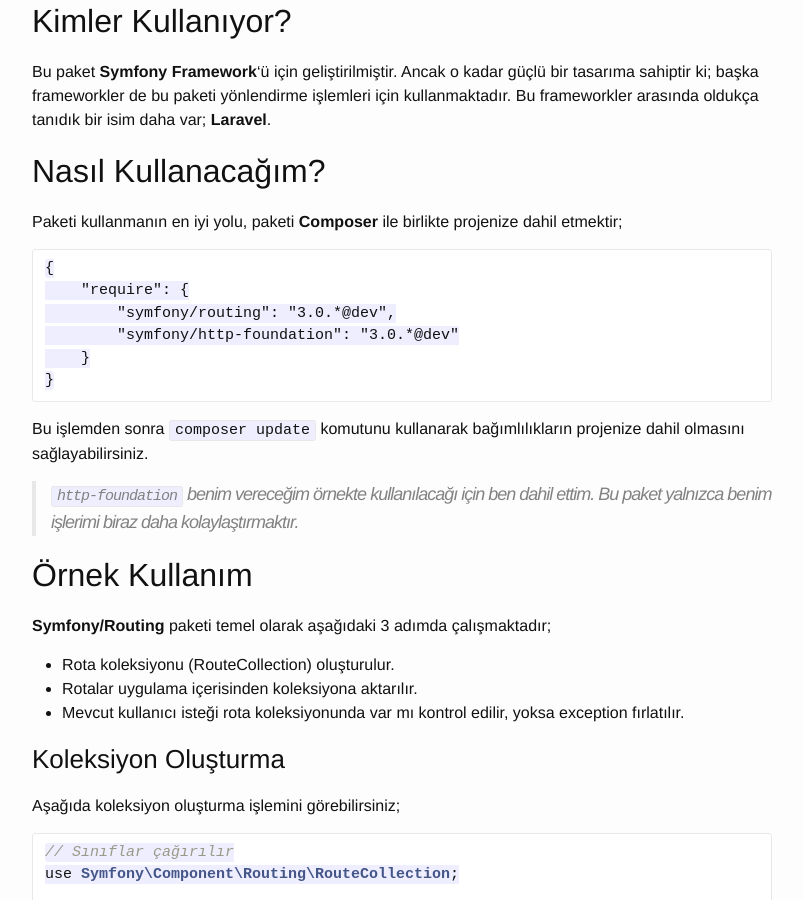
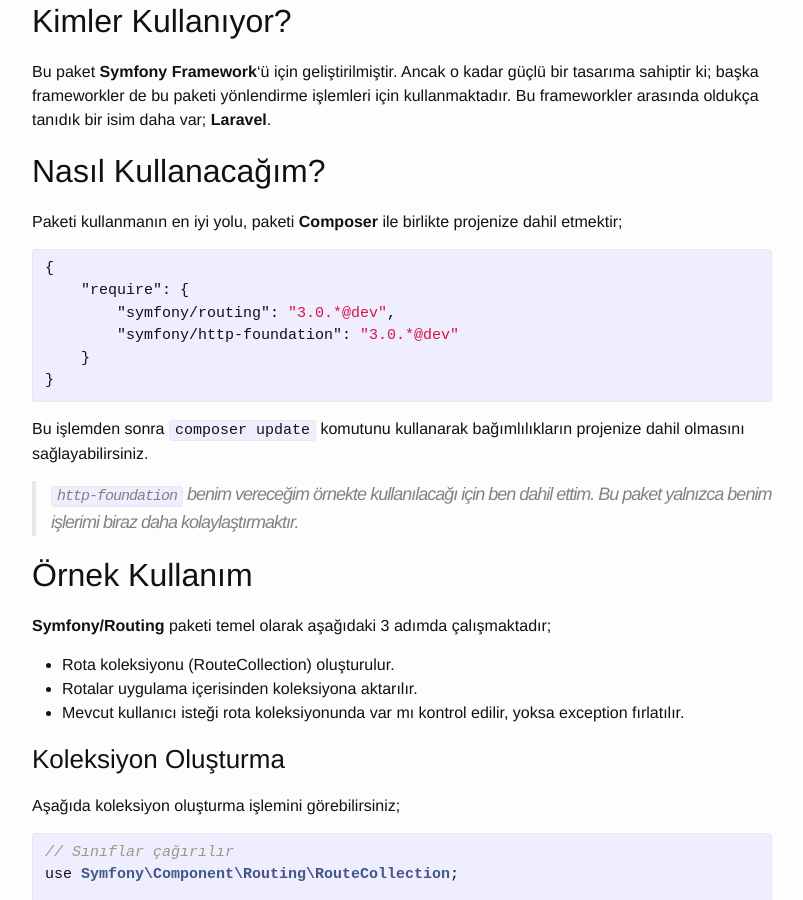
Before and after one commit to ozziest/ozziest.github.io, a Jekyll site: the page built from _posts/2015-02-04-symfony-routing-ile-rotalarinizi-yonetin.md, in a window 1280 px wide and 900 px high, scrolled down 379 px. Shown: the whole window, without its empty margins (238-1041 px from the left). Built offline with Jekyll 4.4.1, drawn with Linux system fonts in a browser that asks for light colours; comment, search, counter and statistics services are not loaded.

Commit message:
Update 2015-02-04-symfony-routing-ile-rotalarinizi-yonetin.md

````diff
--- a/_posts/2015-02-04-symfony-routing-ile-rotalarinizi-yonetin.md
+++ b/_posts/2015-02-04-symfony-routing-ile-rotalarinizi-yonetin.md
@@ -19,14 +19,14 @@
 
 Paketi kullanmanın en iyi yolu, paketi **Composer** ile birlikte projenize dahil etmektir;
 
-```
+{% highlight json %}
 {
     "require": {
         "symfony/routing": "3.0.*@dev",
         "symfony/http-foundation": "3.0.*@dev"
     }
 }
-```
+{% endhighlight %}
 
 Bu işlemden sonra `composer update` komutunu kullanarak bağımlılıkların projenize dahil olmasını sağlayabilirsiniz.
 
@@ -41,20 +41,22 @@
 * Mevcut kullanıcı isteği rota koleksiyonunda var mı kontrol edilir, yoksa exception fırlatılır.
 
 ### Koleksiyon Oluşturma
+
 Aşağıda koleksiyon oluşturma işlemini görebilirsiniz;
 
-```php
+{% highlight php %}
 // Sınıflar çağırılır
 use Symfony\Component\Routing\RouteCollection;
 
 // Koleksiyon oluşturma işlemi
 $routes = new RouteCollection();
-```
+{% endhighlight %}
+
 ### Rota Tanımlama
 
 Bu adımdan sonra rotalarımızı tutacağımız koleksiyonumuz artık hazırdır. Bundan sonra rotaları aşağıdaki gibi ekleyebiliriz;
 
-```php
+{% highlight php %}
 // Sınıflar çağırılır
 use Symfony\Component\Routing\RouteCollection;
 use Symfony\Component\Routing\Route;
@@ -66,20 +68,20 @@
 $route = new Route('/welcome', ['controller' => 'WelcomeController']);
 // Rota koleksiyona dahil edilir.
 $routes->add('welcome', $route);
-```
+{% endhighlight %}
 
 Rota oluşturmak işlemini kısaltmak için aşağıdaki gibi kullanmanız da mümkündür;
 
-```php
+{% highlight php %}
 // Rota oluşturulur ve koleksiyona dahil edilir.
 $routes->add('welcome', new Route('/welcome', ['controller' => 'WelcomeController']));
-```
+{% endhighlight %}
 
 ### Rota Kontrolü
 
 Rota kontrolü için kullanıcı hangi url'yi çağırıyor kontrol ettirmemiz gerekmektedir. Bunu birçok farklı yol izleyerek yapabilirsiniz. Ancak amacımız az kodla çok iş yapmak olduğundan, Symfony tarafından hazırlanan [HttpFoundation](https://github.com/symfony/HttpFoundation) paketindeki `Request` sınıfını kullanmamız yerinde bir tercih olacaktır.
 
-```php
+{% highlight php %}
 // Sınıflar çağırılır
 use Symfony\Component\Routing\RouteCollection;
 use Symfony\Component\Routing\Route;
@@ -107,7 +109,8 @@
 } catch (ResourceNotFoundException $e) {
 	echo '404!';
 }
-```
+{% endhighlight %}
+
 
 Bu işlem rota karşılaştırma işlemidir. Son satırda eğer rota varsa rota tanımlama aşamasında kaydedilen parametreler bize geri döner. Eğer yoksa bir Exception fırlatılır; `ResourceNotFoundException`. Biz de try-catch blogu ile bu hatayı yaklayamaya çalışıyoruz.
 
````
